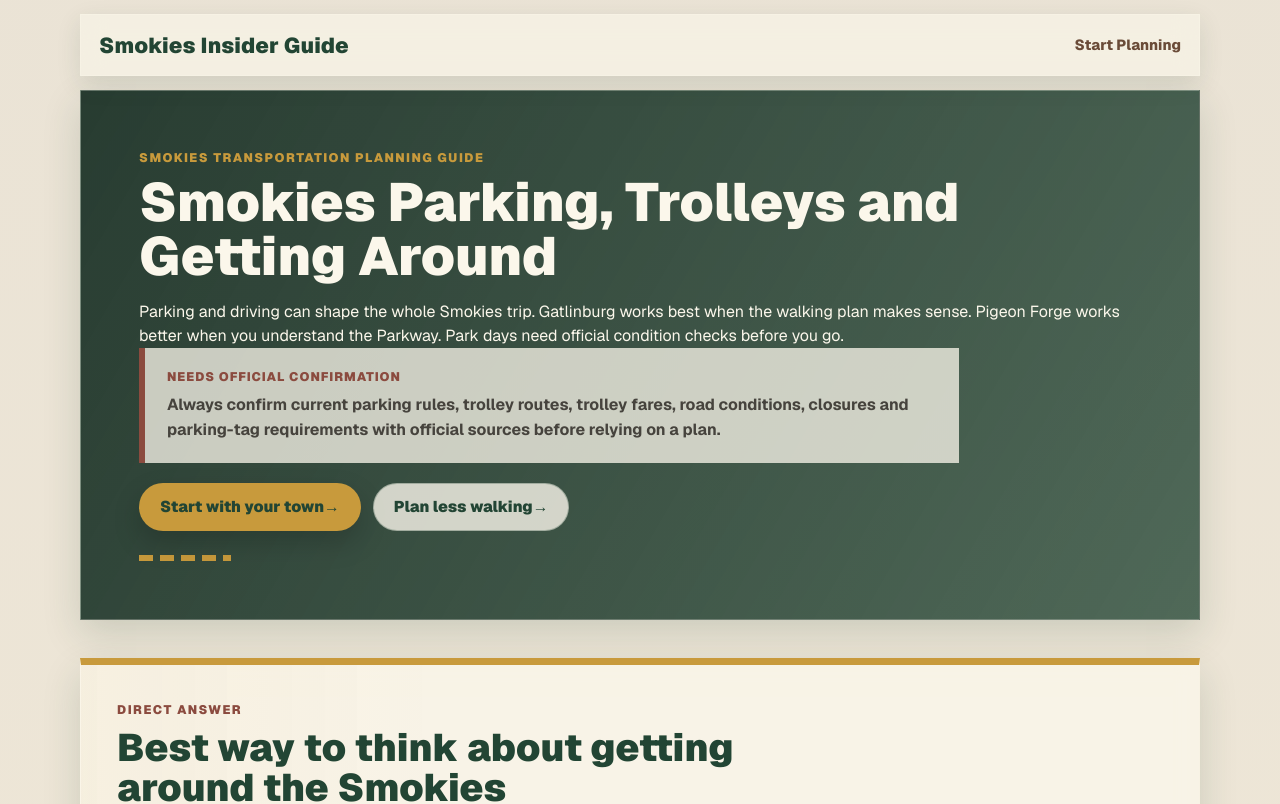
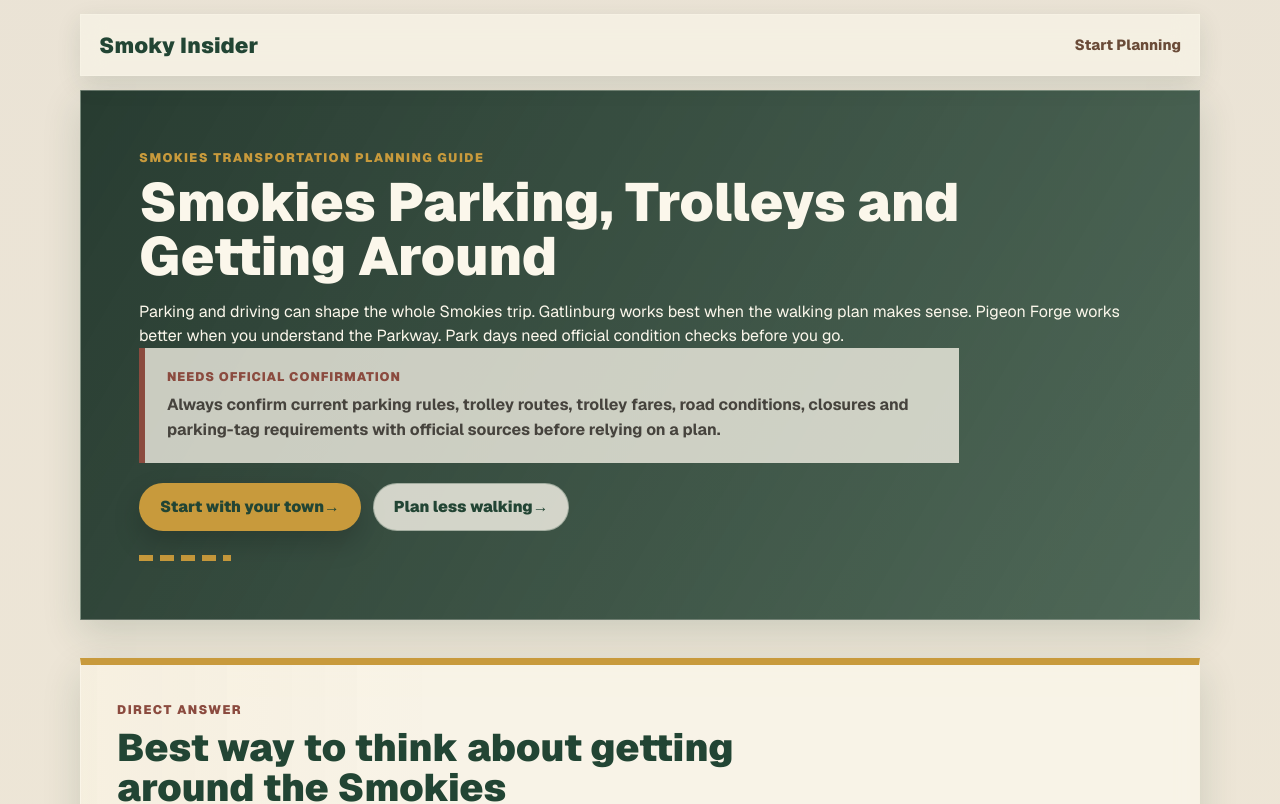
Before and after one commit to masondtorres/smokies-insider-guide, a Next.js app: page /smokies-parking-trolley-guide in a window 1280 px wide. Shown: the top 804 px of the page. Built offline with nearby package versions, Linux system fonts and the light colour scheme.

Commit message:
Brand: use Smoky Insider public name

```diff
--- a/src/app/smokies-parking-trolley-guide/page.tsx
+++ b/src/app/smokies-parking-trolley-guide/page.tsx
@@ -146,7 +146,7 @@ export default function SmokiesParkingTrolleyGuidePage() {
     <main className="destination-page">
       <header className="destination-header">
         <Link className="wordmark" href="/">
-          Smokies Insider Guide
+          Smoky Insider
         </Link>
         <Link className="back-link" href="/start-planning">
           Start Planning
@@ -479,7 +479,7 @@ export default function SmokiesParkingTrolleyGuidePage() {
           <h2 id="transport-business-title">Help visitors plan a useful stop</h2>
           <p>
             Have a useful stop near a trolley route, parking area, attraction
-            corridor or park gateway? Smokies Insider Guide will eventually
+            corridor or park gateway? Smoky Insider will eventually
             feature local options that help visitors plan better.
           </p>
         </div>
```
